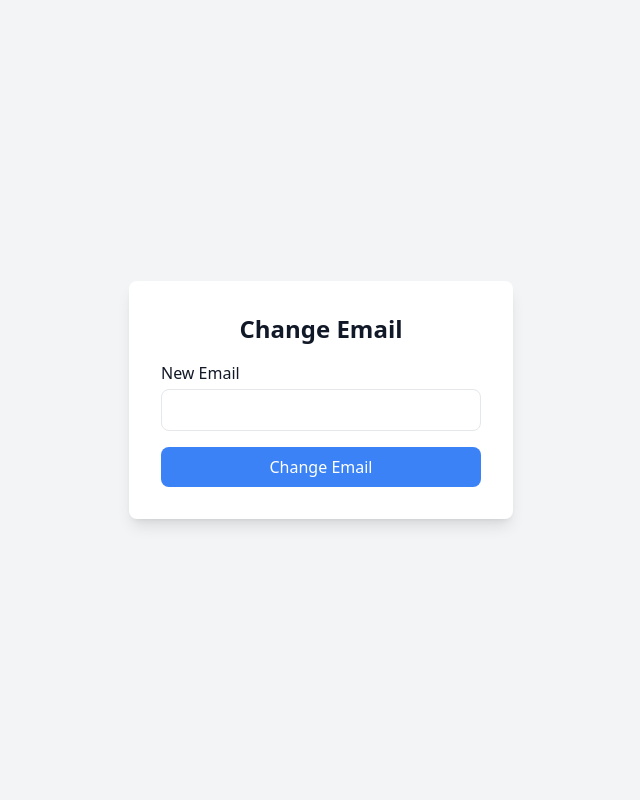
After one commit to davydshcherba/BookMate, a Django app: page /users/changeemail/ in a window 1280 px wide. The commit adds this page. Shown: the whole page, without its empty margins (319-959 px from the left). Run offline with Django 5.2, Linux system fonts and the light colour scheme; a user stored in the database is signed in; some libraries are stand-ins or nearby versions.

Commit message:
added the ability to change email

```diff
--- a/bookmate/main/templates/main/profile.html
+++ b/bookmate/main/templates/main/profile.html
@@ -17,7 +17,7 @@
     Email: {{ user.email }}
   </h2>
   <a
-    href="#"
+    href="{% url 'changeemail' %}"
     class="inline-block px-4 py-2 bg-red-700 text-white font-bold rounded-md transition-transform transform hover:bg-red-800 hover:scale-105 active:bg-red-900 active:scale-95"
   >
     Change email
--- /dev/null
+++ b/bookmate/users/templates/users/changeEmail.html
@@ -0,0 +1,35 @@
+<!DOCTYPE html>
+<html lang="en" class="dark">
+  <head>
+    <meta charset="UTF-8" />
+    <meta name="viewport" content="width=device-width, initial-scale=1.0" />
+    <title>Change Email</title>
+    <script src="https://cdn.tailwindcss.com"></script>
+  </head>
+  <body class="bg-gray-100 dark:bg-gray-900 text-gray-900 dark:text-gray-100 flex items-center justify-center min-h-screen">
+    <div class="bg-white dark:bg-gray-800 shadow-lg rounded-lg p-8 w-96">
+      <h2 class="text-2xl font-bold text-center mb-4">Change Email</h2>
+
+      {% if messages %}
+        <div class="mb-4">
+          {% for message in messages %}
+            <p class="text-center text-sm {% if message.tags == 'success' %}text-green-500{% else %}text-red-500{% endif %}">
+              {{ message }}
+            </p>
+          {% endfor %}
+        </div>
+      {% endif %}
+
+      <form method="POST" class="space-y-4">
+        {% csrf_token %}
+        <div>
+          <label for="email" class="text-gray-900 dark:text-white">New Email</label>
+          <input id="email" name="email" type="email" class="w-full border rounded-lg px-3 py-2 mt-1 text-white dark:text-white bg-white dark:bg-gray-700 focus:outline-none focus:ring-2 focus:ring-blue-500" required />
+        </div>
+        <button type="submit" class="w-full bg-blue-500 text-white py-2 px-4 rounded-lg hover:bg-blue-600 transition">
+          Change Email
+        </button>
+      </form>
+    </div>
+  </body>
+</html>
--- a/bookmate/users/urls.py
+++ b/bookmate/users/urls.py
@@ -9,5 +9,6 @@ urlpatterns = [
     path('login/', auth_views.LoginView.as_view(template_name='users/login.html'), name='login'),
     path('logout/', auth_views.LogoutView.as_view(template_name='main/logout.html'), name='logout'),
     path('changeusername/', views.changeusername, name='changeusername'),
+    path('changeemail/', views.changeemail, name='changeemail'),
 
 ]
--- a/bookmate/users/views.py
+++ b/bookmate/users/views.py
@@ -1,8 +1,8 @@
 from django.shortcuts import render, redirect
 from django.contrib.auth.decorators import login_required
 from django.contrib.auth import login
+from django.contrib import messages
 from .forms import RegisterForm
-from django.contrib import messages
 
 def register(request):
     if request.method == 'POST':
@@ -24,8 +24,23 @@ def changeusername(request):
             request.user.username = new_username
             request.user.save()
             messages.success(request, "Username changed successfully!")
-            return redirect("home")  # або залишити на тій же сторінці `changeusername`
+            return redirect("home")
         else:
             messages.error(request, "Please enter a valid username.")
 
     return render(request, 'users/changeUsername.html')
+
+
+@login_required
+def changeemail(request):
+    if request.method == "POST":
+        new_email = request.POST.get("email")
+        if new_email:
+            request.user.email = new_email
+            request.user.save()
+            messages.success(request, "Email changed successfully!")
+            return redirect("home")
+        else:
+            messages.error(request, "Please enter a valid email address.")
+
+    return render(request, 'users/changeEmail.html')
```
